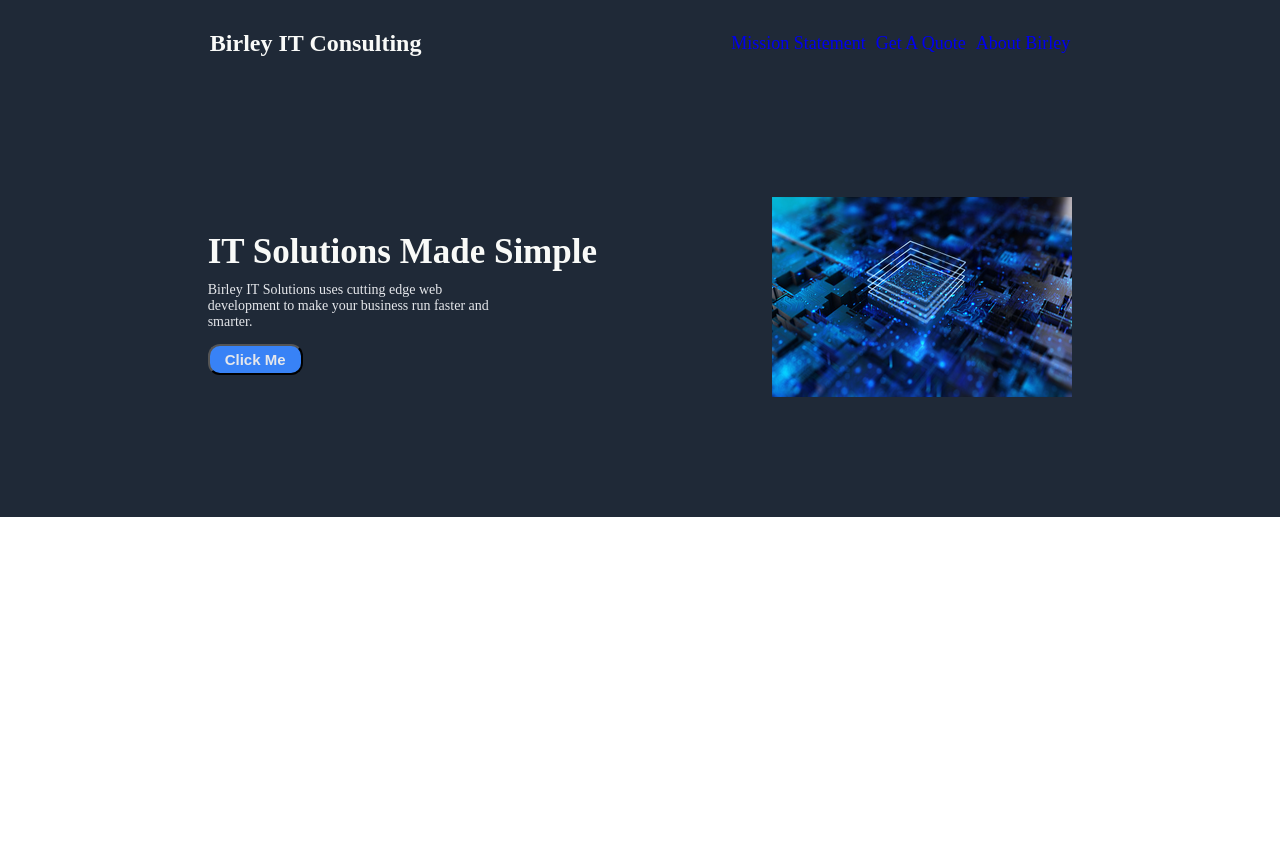
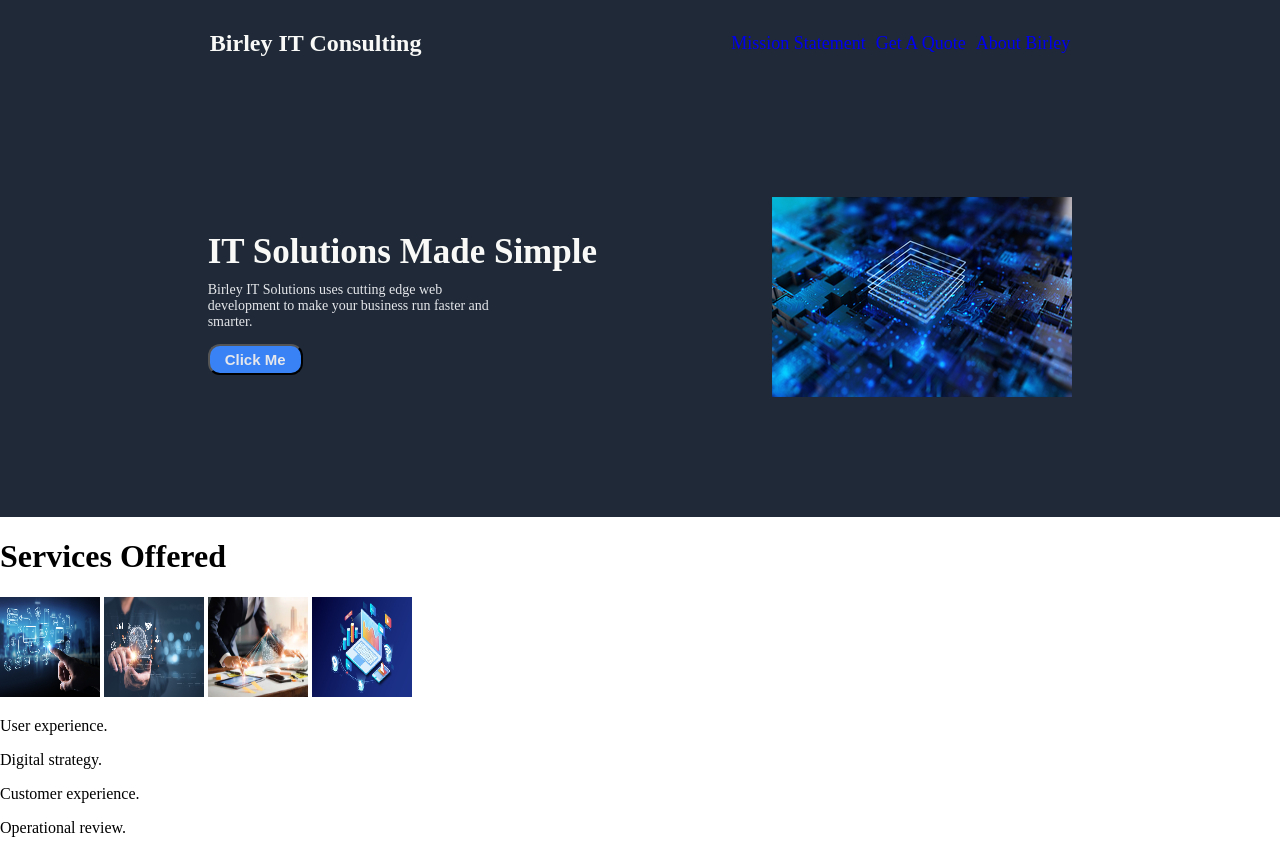
Before and after one commit to AlvinBirley/birley-it-landing-page, a plain HTML site: page index.html in a window 1280 px wide. Before the commit the page ends 800 px from the top, so only its background shows below. Drawn offline with Linux system fonts and the light colour scheme.

Commit message:
Add html for 'services offered' section

```diff
--- a/index.html
+++ b/index.html
@@ -25,5 +25,22 @@
             <img class="hero-img" src="images/tech.png" alt="computer chip">
         </div>
     </div>
+    <div class="info-main">
+        <div class="random">
+            <h1 class="rand-info">Services Offered</h1>
+        </div>
+        <div class="four-pics">
+            <img class="pic" src="images/userexperience.png">
+            <img class="pic" src="images/digitalstrategy.png">
+            <img class="pic" src="images/customerexperience.png">
+            <img class="pic" src="images/operationalreview.png">
+        </div>
+        <div class="four-ps">
+            <p>User experience.</p>
+            <p>Digital strategy.</p>
+            <p>Customer experience.</p>
+            <p>Operational review.</p>
+        </div>
+    </div>
 </body>
 </html>
```
Also changed, not shown: images/customerexperience.png (added), images/digitalstrategy.png (added), images/operationalreview.png (added), images/userexperience.png (added).
